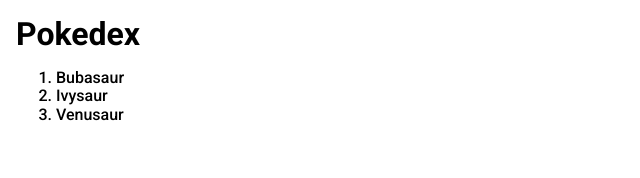
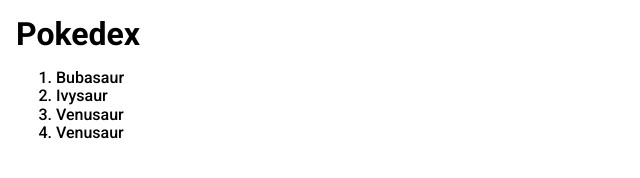
Before and after one commit to Lucassilva1010/PokedexDio, a plain HTML site: page index.html in a window 1280 px wide. Shown: the full height of the page, 0-640 px from the left. Drawn offline with nearby package versions, Linux system fonts and the light colour scheme.

Commit message:
Criação de um novo Pokemom na Lista

```diff
--- a/index.html
+++ b/index.html
@@ -27,6 +27,7 @@
             <li>Bubasaur</li>
             <li>Ivysaur</li>
             <li>Venusaur</li>
+            <li>Venusaur</li>
         </ol>
     </section>
     <!-- Script JS  -->
```
